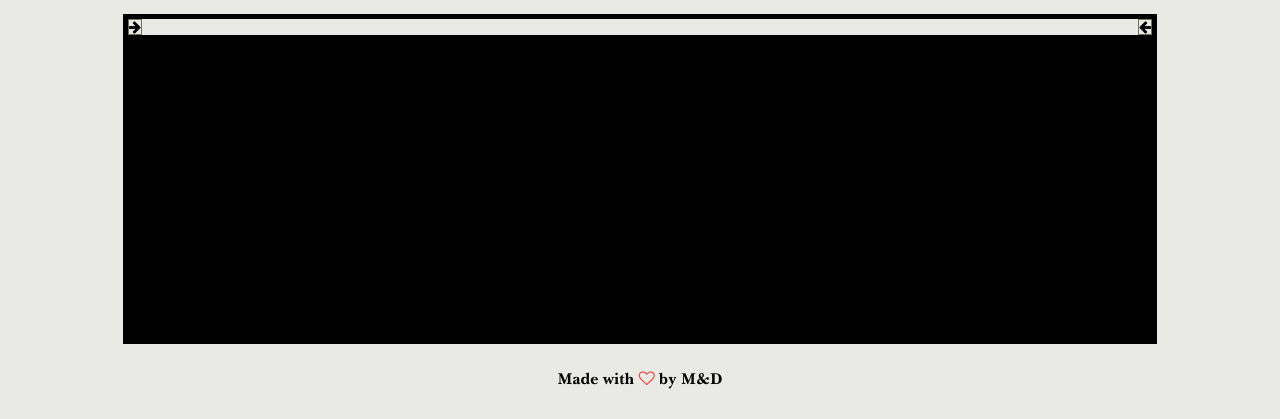
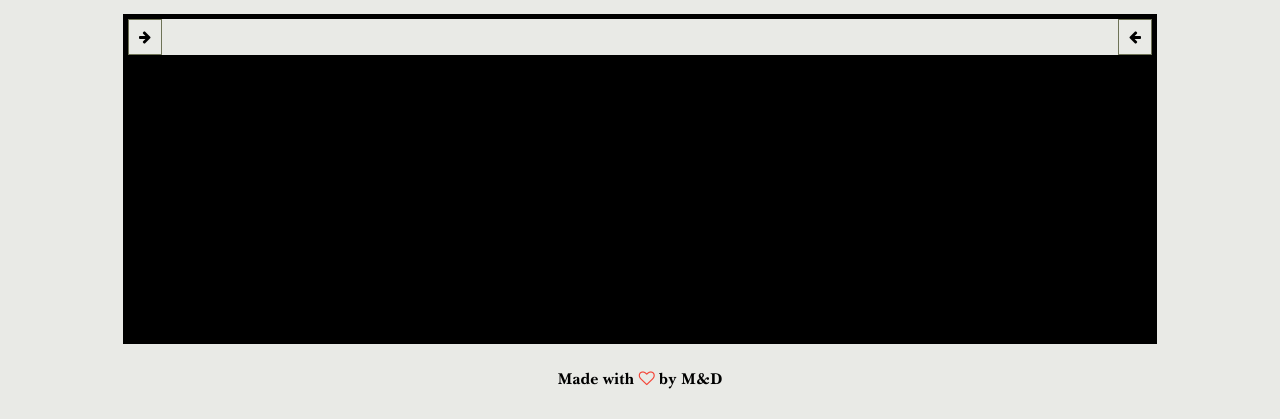
Before and after one commit to dcorney1/wedding_php, a PHP site: page /photos_old.php in a window 1280 px wide. Shown: the part 401-820 px from the top of the page. Run offline with PHP 8.4, Linux system fonts and the light colour scheme; data that the repository does not hold is empty.

Commit message:
no message

```diff
--- a/style.css
+++ b/style.css
@@ -941,12 +941,16 @@ input.invalid {
 	#nextBtn{
 		float:left;
 		font-size: 14px;
-    border: 1px solid rgba(110, 115, 87, 1);
+		border: 1px solid rgba(110, 115, 87, 1);
+		max-width: 90px;
+		padding: 10px;
 	}
 	#prevBtn{
 		float:right;
 		font-size: 14px;
-    border: 1px solid rgba(110, 115, 87, 1);
+		border: 1px solid rgba(110, 115, 87, 1);
+		max-width: 90px;
+		padding: 10px;
 	}
 	#nextBtn:hover{
 		background: #fff;
```
